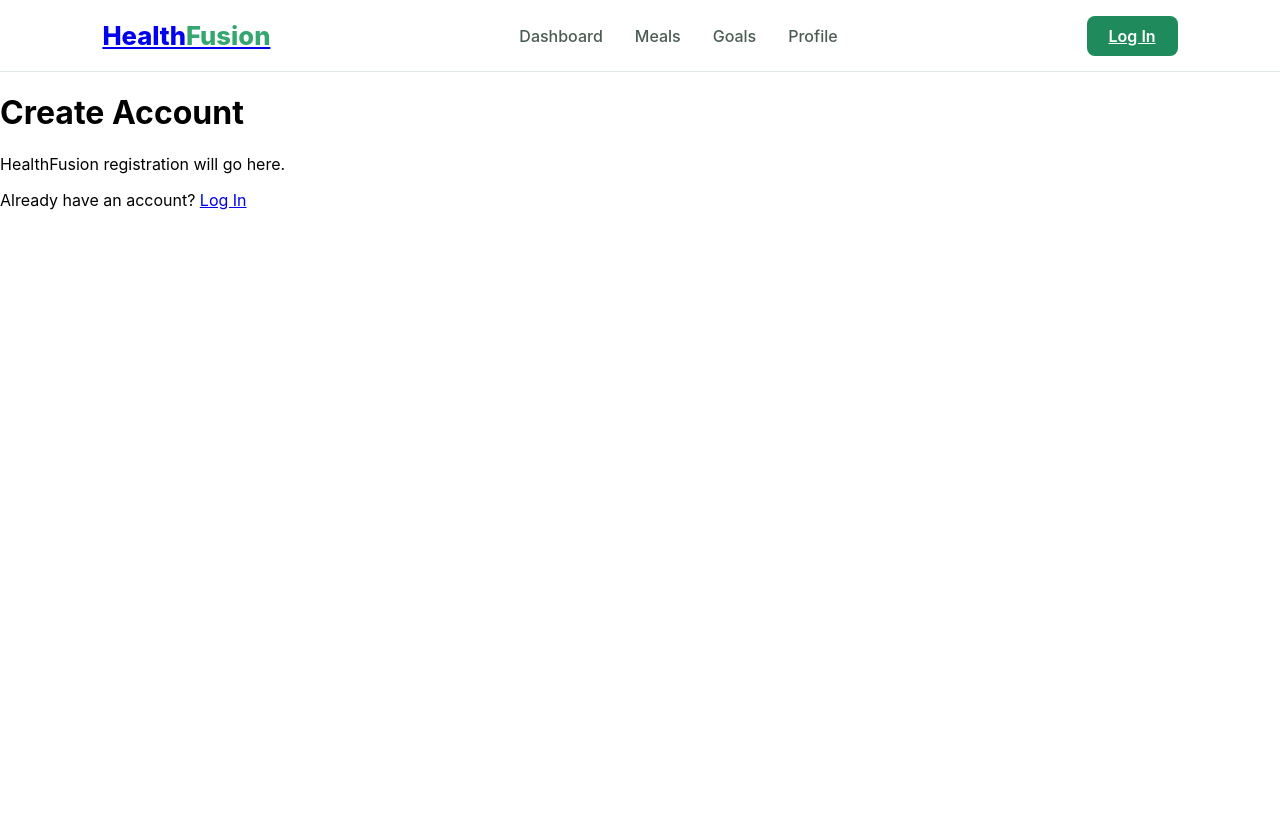
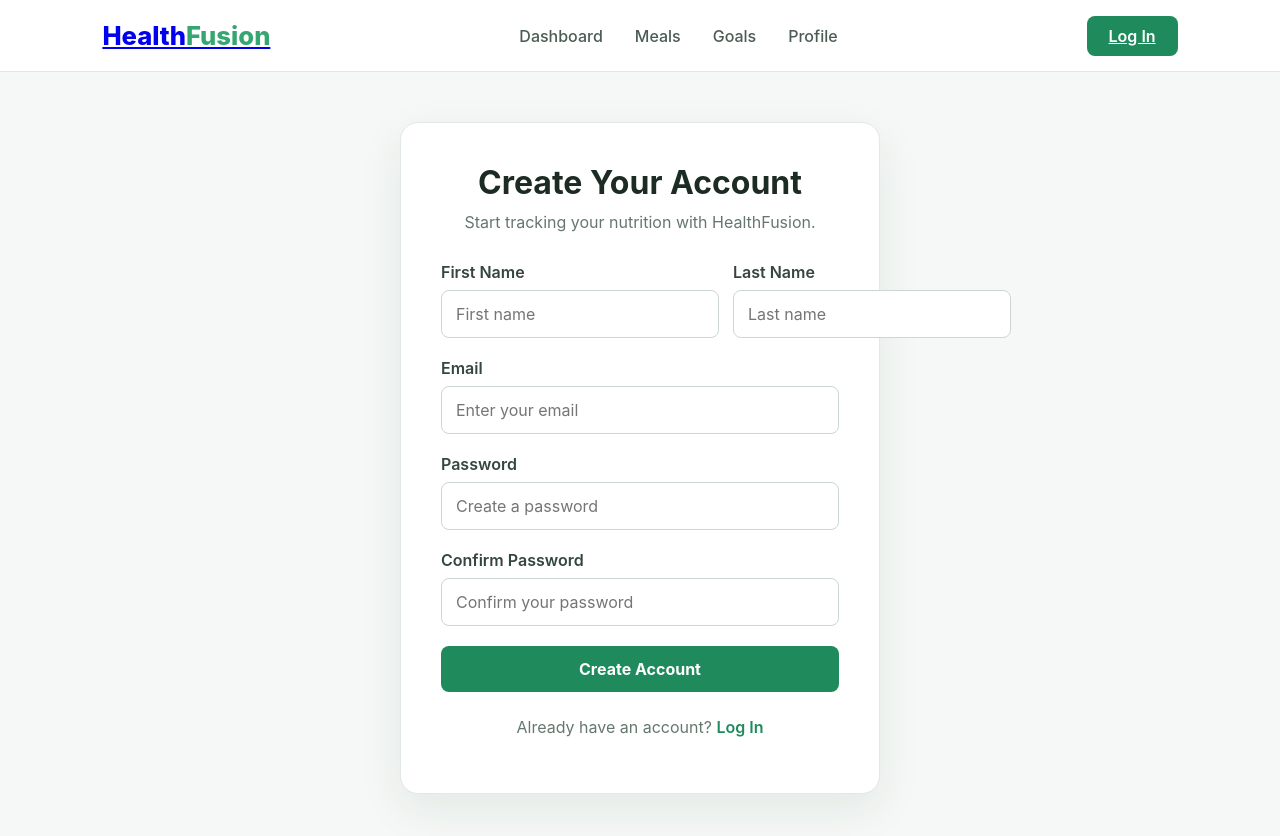
Before and after one commit to Sobek55/HealthFusion, a React app in the folder frontend/: page /register in a window 1280 px wide. Shown: the top 836 px of the page. Before the commit the page ends 800 px from the top, so only its background shows below. Built offline with nearby package versions, Linux system fonts and the light colour scheme; the HTML template or start-up script is replaced by a standard one.

Commit message:
Build login and registration interfaces

```diff
--- a/frontend/src/App.css
+++ b/frontend/src/App.css
@@ -234,3 +234,148 @@
   text-decoration: none;
 }
 }
+
+.auth-page {
+  min-height: calc(100vh - 72px);
+  display: flex;
+  justify-content: center;
+  align-items: center;
+  padding: 50px 20px;
+  background: #f5f8f6;
+}
+
+.auth-card {
+  width: 100%;
+  max-width: 480px;
+  background: white;
+  padding: 40px;
+  border-radius: 18px;
+  border: 1px solid #e2e8e4;
+  box-shadow: 0 15px 45px rgba(21, 55, 39, 0.08);
+}
+
+.auth-header {
+  text-align: center;
+  margin-bottom: 30px;
+}
+
+.auth-header h1 {
+  margin: 0 0 10px;
+  color: #1c2b24;
+}
+
+.auth-header p {
+  margin: 0;
+  color: #66776e;
+}
+
+.auth-form {
+  display: flex;
+  flex-direction: column;
+  gap: 20px;
+}
+
+.form-group {
+  display: flex;
+  flex-direction: column;
+  gap: 8px;
+  flex: 1;
+}
+
+.form-group label {
+  font-weight: 600;
+  color: #35463d;
+}
+
+.form-group input {
+  padding: 13px 14px;
+  border: 1px solid #ccd7d0;
+  border-radius: 8px;
+  outline: none;
+  background: white;
+}
+
+.form-group input:focus {
+  border-color: #35a66f;
+}
+
+.name-row {
+  display: flex;
+  gap: 14px;
+}
+
+.form-options {
+  display: flex;
+  justify-content: space-between;
+  align-items: center;
+  font-size: 0.9rem;
+}
+
+.remember-me {
+  display: flex;
+  align-items: center;
+  gap: 7px;
+}
+
+.form-options a,
+.auth-switch a {
+  color: #1f8a5b;
+  text-decoration: none;
+  font-weight: 600;
+}
+
+.auth-button {
+  width: 100%;
+  padding: 13px;
+  border: none;
+  border-radius: 8px;
+  background: #1f8a5b;
+  color: white;
+  font-weight: 700;
+  cursor: pointer;
+}
+
+.auth-button:hover {
+  background: #18734b;
+}
+
+.auth-switch {
+  text-align: center;
+  margin-top: 25px;
+  color: #66776e;
+}
+
+@media (max-width: 600px) {
+  .name-row {
+    flex-direction: column;
+  }
+
+  .auth-card {
+    padding: 28px 22px;
+  }
+
+  .form-options {
+    align-items: flex-start;
+    gap: 12px;
+    flex-direction: column;
+  }
+
+  .navbar .logo,
+.navbar .logo:visited,
+.navbar .logo:hover,
+.navbar .logo:active {
+  color: #1c2b24;
+  text-decoration: none;
+}
+
+.navbar .logo span {
+  color: #35a66f;
+}
+.navbar .login-button,
+.navbar .login-button:visited,
+.navbar .login-button:hover,
+.navbar .login-button:active {
+  color: white;
+  text-decoration: none;
+}
+}
--- a/frontend/src/pages/Login.jsx
+++ b/frontend/src/pages/Login.jsx
@@ -2,14 +2,53 @@ import { Link } from 'react-router-dom'
 
 function Login() {
   return (
-    <main className="page-container">
-      <h1>Log In</h1>
+    <main className="auth-page">
+      <div className="auth-card">
+        <div className="auth-header">
+          <h1>Welcome Back</h1>
+          <p>Log in to continue tracking your health and nutrition.</p>
+        </div>
 
-      <p>HealthFusion login will go here.</p>
+        <form className="auth-form">
+          <div className="form-group">
+            <label htmlFor="email">Email</label>
+            <input
+              type="email"
+              id="email"
+              placeholder="Enter your email"
+              required
+            />
+          </div>
 
-      <p>
-        Don't have an account? <Link to="/register">Create Account</Link>
-      </p>
+          <div className="form-group">
+            <label htmlFor="password">Password</label>
+            <input
+              type="password"
+              id="password"
+              placeholder="Enter your password"
+              required
+            />
+          </div>
+
+          <div className="form-options">
+            <label className="remember-me">
+              <input type="checkbox" />
+              Remember me
+            </label>
+
+            <a href="#forgot-password">Forgot password?</a>
+          </div>
+
+          <button type="submit" className="auth-button">
+            Log In
+          </button>
+        </form>
+
+        <p className="auth-switch">
+          Don't have an account?{' '}
+          <Link to="/register">Create Account</Link>
+        </p>
+      </div>
     </main>
   )
 }
--- a/frontend/src/pages/Register.jsx
+++ b/frontend/src/pages/Register.jsx
@@ -2,14 +2,75 @@ import { Link } from 'react-router-dom'
 
 function Register() {
   return (
-    <main className="page-container">
-      <h1>Create Account</h1>
+    <main className="auth-page">
+      <div className="auth-card">
+        <div className="auth-header">
+          <h1>Create Your Account</h1>
+          <p>Start tracking your nutrition with HealthFusion.</p>
+        </div>
 
-      <p>HealthFusion registration will go here.</p>
+        <form className="auth-form">
+          <div className="name-row">
+            <div className="form-group">
+              <label htmlFor="firstName">First Name</label>
+              <input
+                type="text"
+                id="firstName"
+                placeholder="First name"
+                required
+              />
+            </div>
 
-      <p>
-        Already have an account? <Link to="/login">Log In</Link>
-      </p>
+            <div className="form-group">
+              <label htmlFor="lastName">Last Name</label>
+              <input
+                type="text"
+                id="lastName"
+                placeholder="Last name"
+                required
+              />
+            </div>
+          </div>
+
+          <div className="form-group">
+            <label htmlFor="registerEmail">Email</label>
+            <input
+              type="email"
+              id="registerEmail"
+              placeholder="Enter your email"
+              required
+            />
+          </div>
+
+          <div className="form-group">
+            <label htmlFor="registerPassword">Password</label>
+            <input
+              type="password"
+              id="registerPassword"
+              placeholder="Create a password"
+              required
+            />
+          </div>
+
+          <div className="form-group">
+            <label htmlFor="confirmPassword">Confirm Password</label>
+            <input
+              type="password"
+              id="confirmPassword"
+              placeholder="Confirm your password"
+              required
+            />
+          </div>
+
+          <button type="submit" className="auth-button">
+            Create Account
+          </button>
+        </form>
+
+        <p className="auth-switch">
+          Already have an account? <Link to="/login">Log In</Link>
+        </p>
+      </div>
     </main>
   )
 }
```
